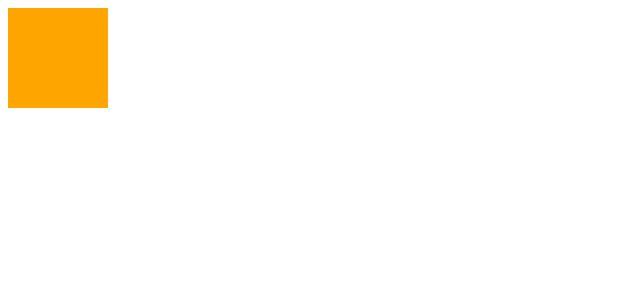
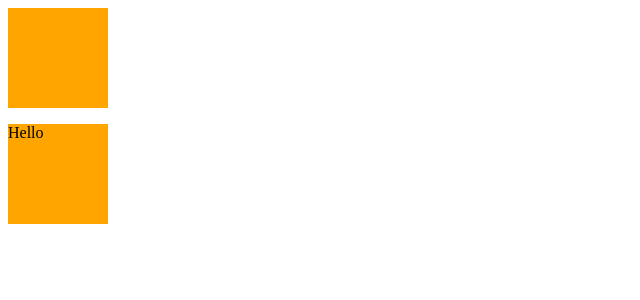
Before and after one commit to bawasaab/ng-animations, an Angular app: page / in a window 1280 px wide. Shown: the top 300 px of the page, without its empty margins (0-640 px from the left). Built offline with nearby package versions, Linux system fonts and the light colour scheme.

Commit message:
Using-Multiple-Transitions

```diff
--- a/src/app/app.component.html
+++ b/src/app/app.component.html
@@ -3,4 +3,8 @@
     (mousedown)="clickInfo = 'mousedown'"
     [@clickedState]="clickInfo"></div>
 
+<p
+    (click)="paragraphClicked = 'clicked'"
+    [@clickedState]="paragraphClicked">Hello</p>
+
 <router-outlet></router-outlet>
--- a/src/app/app.component.ts
+++ b/src/app/app.component.ts
@@ -61,6 +61,7 @@ import { Component } from '@angular/core';
 })
 export class AppComponent {
   clickInfo = 'default';
+  paragraphClicked = 'default';
 
   onClickSimple() {
     this.clickInfo = 'clicked';
```
